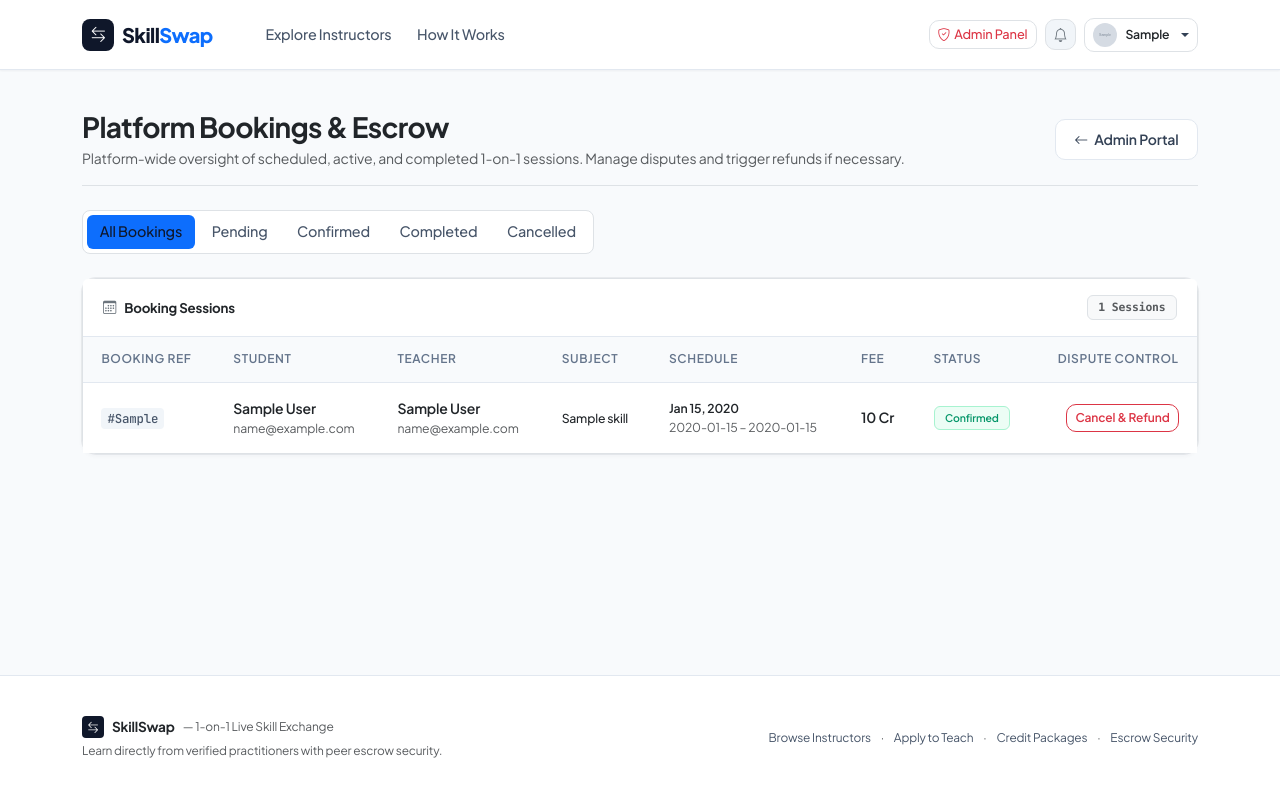
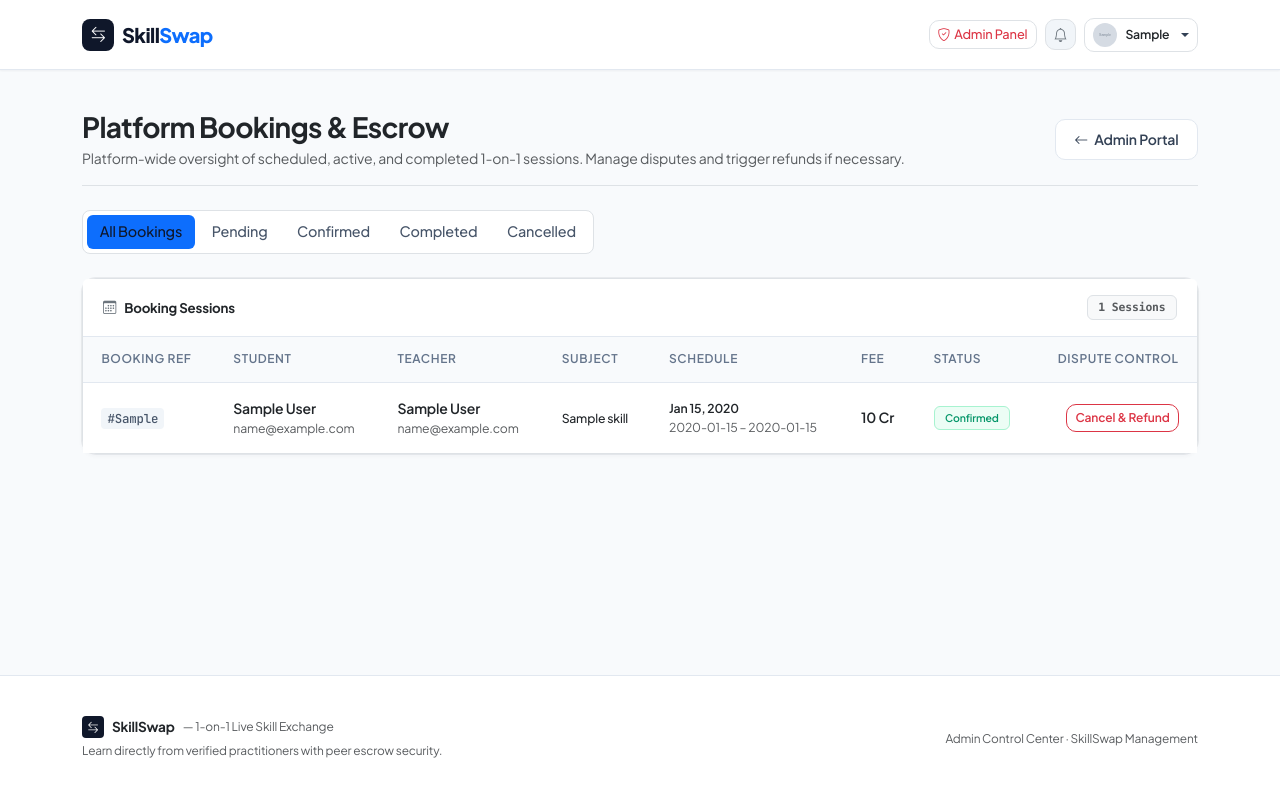
Before and after one commit to gohilhitraj2019-stack/Skillswap-teachers-students, a Flask app: page /control-center-8f7b2a9d/bookings in a window 1280 px wide. Run offline with Flask 3, Linux system fonts and the light colour scheme; a user stored in the database is signed in; tables that the repository leaves empty hold one stand-in row (values such as "Sample post"); grey boxes marked "Sample" are stand-in pictures; some libraries are stand-ins or nearby versions.

Commit message:
fix(ui): remove consumer links (Explore Instructors, How It Works) from admin navigation and dashboard

```diff
--- a/app/templates/base.html
+++ b/app/templates/base.html
@@ -24,7 +24,7 @@
   <!-- Top Navigation Bar -->
   <nav class="navbar navbar-expand-lg sticky-top">
     <div class="container">
-      <a class="navbar-brand d-flex align-items-center gap-2" href="{{ url_for('main.index') }}">
+      <a class="navbar-brand d-flex align-items-center gap-2" href="{{ url_for('admin.dashboard') if (current_user.is_authenticated and current_user.is_admin) else url_for('main.index') }}">
         <div class="brand-icon-box">
           <i class="bi bi-arrow-left-right"></i>
         </div>
@@ -37,16 +37,18 @@
 
       <div class="collapse navbar-collapse" id="navbarMain">
         <ul class="navbar-nav me-auto mb-2 mb-lg-0 ms-lg-4">
+          {% if not current_user.is_authenticated or not current_user.is_admin %}
             <li class="nav-item">
               <a class="nav-link" href="{{ url_for('student.explore') }}">Explore Instructors</a>
             </li>
             <li class="nav-item">
               <a class="nav-link" href="{{ url_for('main.index') }}#how-it-works">How It Works</a>
             </li>
-          {% if not current_user.is_authenticated or (not current_user.is_teacher and not current_user.is_admin) %}
+            {% if not current_user.is_teacher %}
               <li class="nav-item">
                 <a class="nav-link" href="{{ url_for('auth.register_teacher') }}">Become an Instructor</a>
               </li>
+            {% endif %}
           {% endif %}
         </ul>
 
@@ -171,6 +173,9 @@
           <p class="text-muted small mb-0">Learn directly from verified practitioners with peer escrow security.</p>
         </div>
         <div class="col-md-6 text-center text-md-end">
+          {% if current_user.is_authenticated and current_user.is_admin %}
+            <span class="small text-muted">Admin Control Center · SkillSwap Management</span>
+          {% else %}
             <ul class="list-inline mb-0 small text-muted">
               <li class="list-inline-item"><a href="{{ url_for('student.explore') }}">Browse Instructors</a></li>
               <li class="list-inline-item">·</li>
@@ -180,6 +185,7 @@
               <li class="list-inline-item">·</li>
               <li class="list-inline-item"><a href="{{ url_for('main.index') }}#how-it-works">Escrow Security</a></li>
             </ul>
+          {% endif %}
         </div>
       </div>
     </div>
```
Also changed, not shown: tests/test_admin_security.py (+31 -0 lines). Lines whose indentation alone changed are shown as unchanged.
